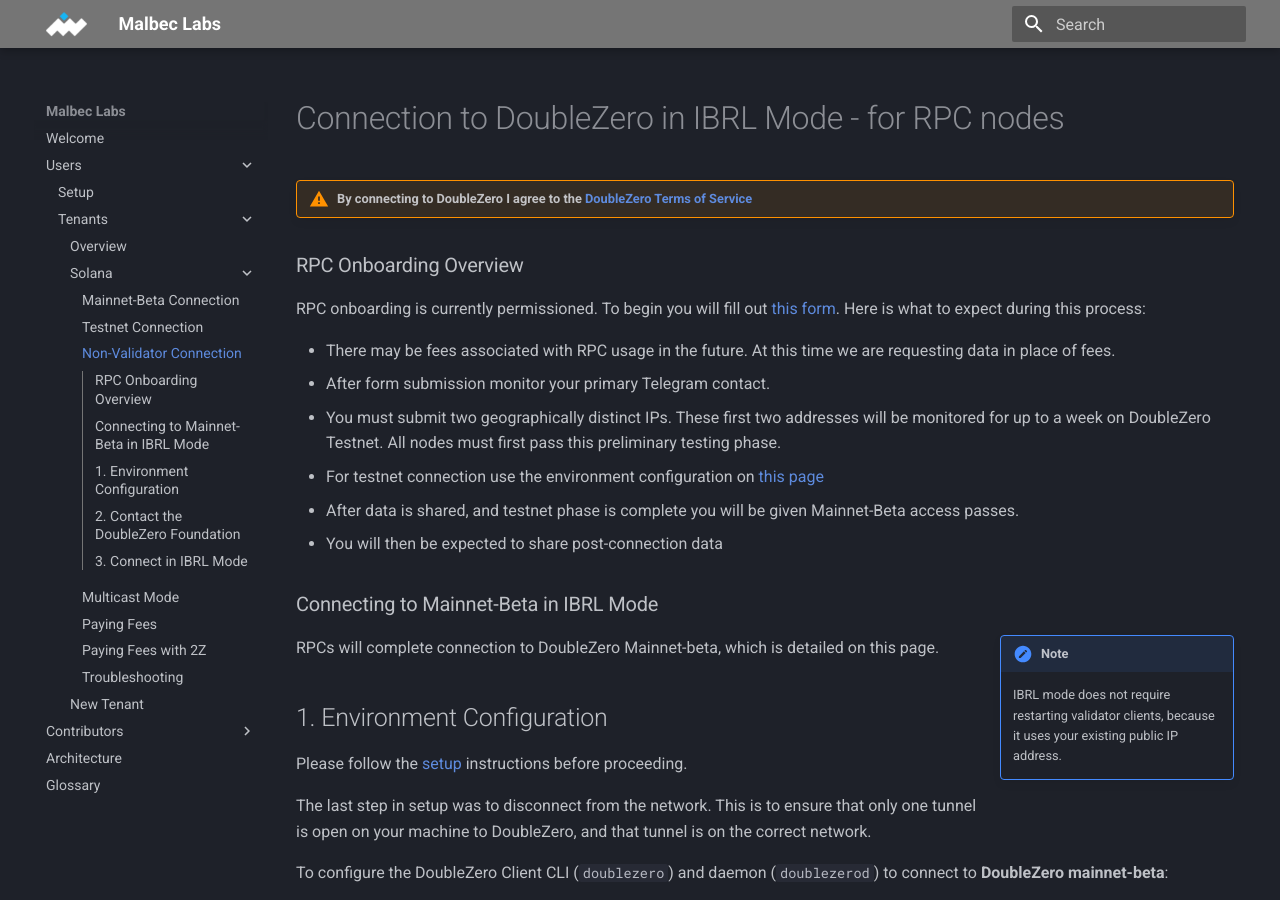
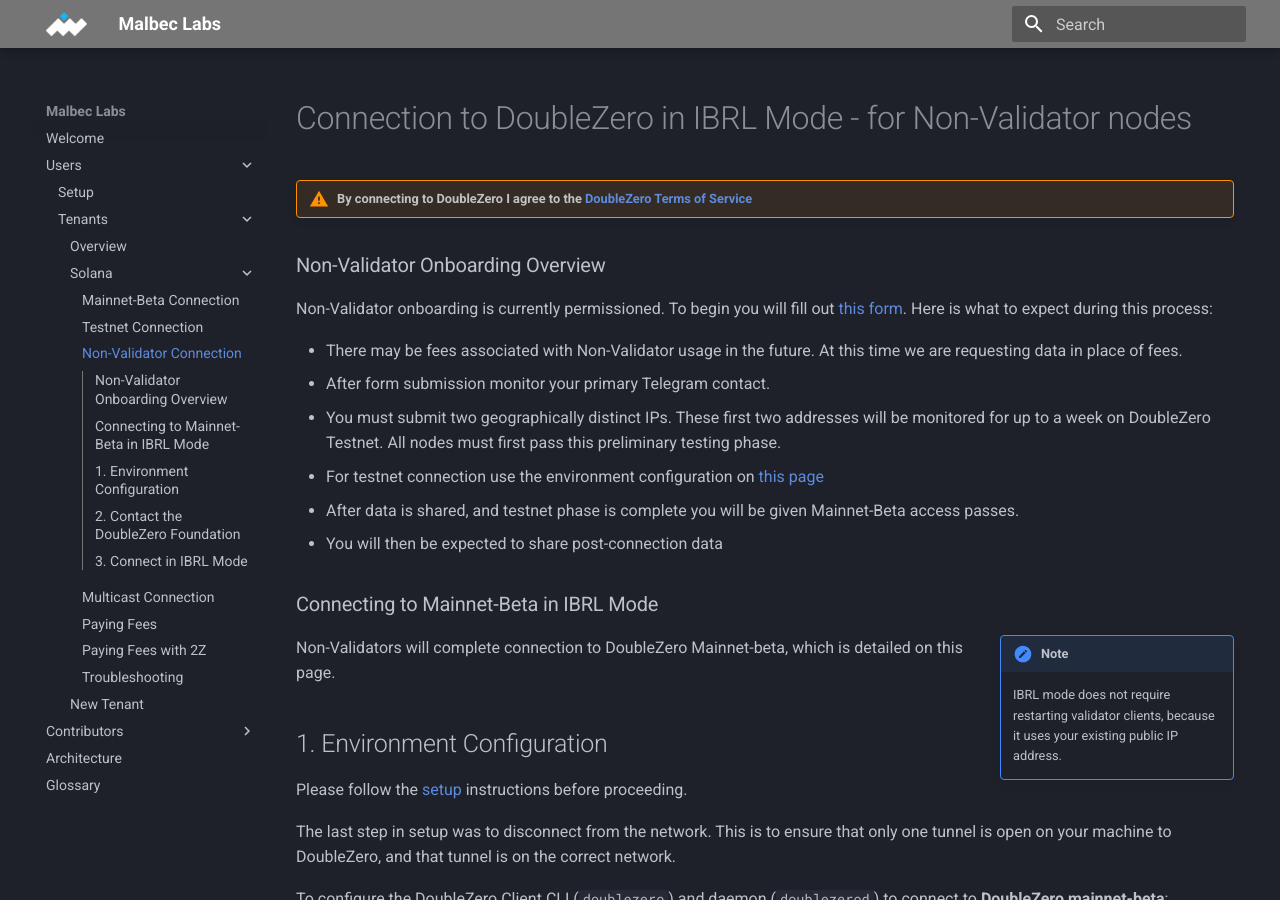
Before and after one commit to malbeclabs/docs, an MkDocs documentation site: the page built from docs/Non-Validator Connection.md, in a window 1280 px wide and 900 px high. Built offline with MkDocs 1.6.1 and Material for MkDocs 9.7.7, drawn with Linux system fonts in a browser that asks for light colours.

Commit message:
update nav and rpc

```diff
--- a/docs/Non-Validator Connection.md
+++ b/docs/Non-Validator Connection.md
@@ -1,11 +1,11 @@
-# Connection to DoubleZero in IBRL Mode - for RPC nodes
+# Connection to DoubleZero in IBRL Mode - for Non-Validator nodes
 !!! warning "By connecting to DoubleZero I agree to the [DoubleZero Terms of Service](https://doublezero.xyz/terms-protocol)"
 
-### RPC Onboarding Overview
+### Non-Validator Onboarding Overview
 
-RPC onboarding is currently permissioned. To begin you will fill out [this form](https://forms.fillout.com/t/s77k7wandMus?id=rec08iF4Z8kVFGm1z). Here is what to expect during this process:
+Non-Validator onboarding is currently permissioned. To begin you will fill out [this form](https://forms.fillout.com/t/s77k7wandMus?id=rec08iF4Z8kVFGm1z). Here is what to expect during this process:
 
-- There may be fees associated with RPC usage in the future. At this time we are requesting data in place of fees.
+- There may be fees associated with Non-Validator usage in the future. At this time we are requesting data in place of fees.
 - After form submission monitor your primary Telegram contact.
 - You must submit two geographically distinct IPs. These first two addresses will be monitored for up to a week on DoubleZero Testnet. All nodes must first pass this preliminary testing phase.
   - For testnet connection use the environment configuration on [this page](https://docs.malbeclabs.com/DZ%20Testnet%20Connection/)
@@ -18,7 +18,7 @@
 !!! Note inline end
     IBRL mode does not require restarting validator clients, because it uses your existing public IP address.
 
-RPCs will complete connection to DoubleZero Mainnet-beta, which is detailed on this page.
+Non-Validators will complete connection to DoubleZero Mainnet-beta, which is detailed on this page.
 
 ## 1. Environment Configuration
 
--- a/mkdocs.yml
+++ b/mkdocs.yml
@@ -23,7 +23,7 @@
         - Mainnet-Beta Connection: DZ Mainnet-beta Connection.md
         - Testnet Connection: DZ Testnet Connection.md
         - Non-Validator Connection: Non-Validator Connection.md
-        - Multicast Mode: connect-multicast.md
+        - Multicast Connection: Multicast Connection.md
         - Paying Fees: paying-fees.md
         - Paying Fees with 2Z: paying-fees2z.md
         - Troubleshooting: troubleshooting.md
```
Also changed, not shown: docs/Multicast Connection.md (renamed from docs/connect-multicast.md, +2 -2 lines), docs/glossary.md (+1 -1 lines), docs/index.md (+1 -1 lines), docs/multicast-admin.md (+1 -1 lines).
